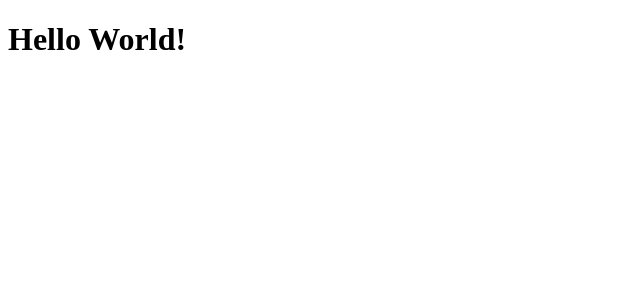
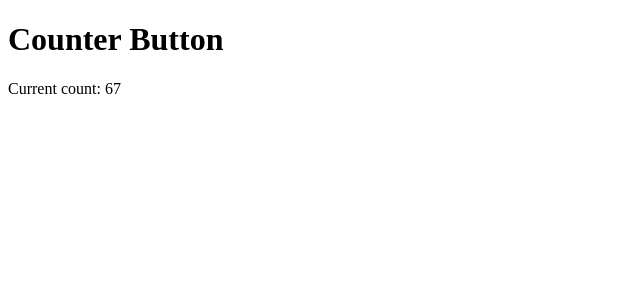
Before and after one commit to Tarkus43/React-Counter-Button-first-react-code-, a React (Vite) app: page / in a window 1280 px wide. Shown: the top 300 px of the page, without its empty margins (0-640 px from the left). Built offline with nearby package versions, Linux system fonts and the light colour scheme.

Commit message:
added component to App

```diff
--- a/src/App.jsx
+++ b/src/App.jsx
@@ -1,8 +1,10 @@
+import Counter from "./components/Counter"
+
 function App() {
 
   return (
     <>
-      <h1>Hello World!</h1>
+      <Counter count={67} />
     </>
   )
 }
```
